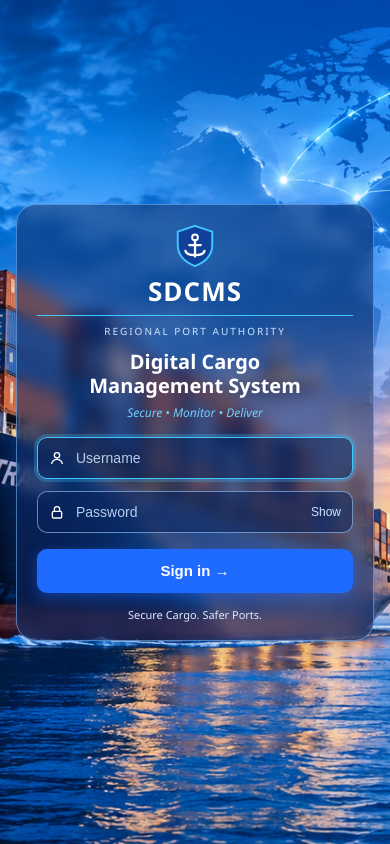
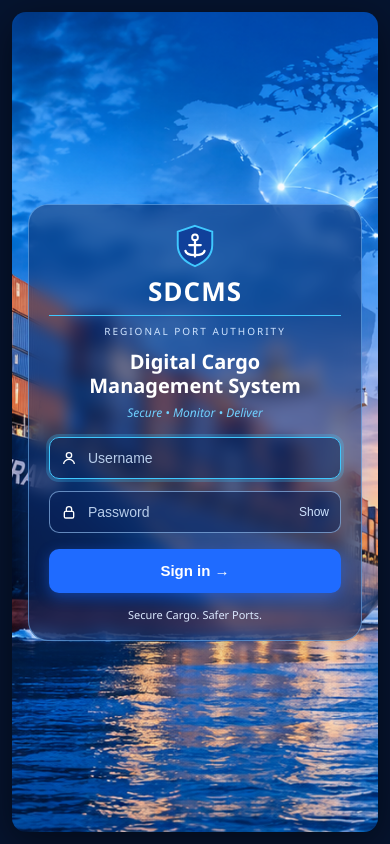
Before and after one commit to ashleyjacintq067-max/secure-digital-cargo-management, a Flask app: page /auth/login in a window 390 px wide. Run offline with Flask 3, Linux system fonts and the light colour scheme; some libraries are stand-ins or nearby versions.

Commit message:
Fit login page in a framed stage

```diff
--- a/templates/auth/login.html
+++ b/templates/auth/login.html
@@ -15,16 +15,33 @@ body:has(.sd-login) main{max-width:none;width:100%;margin:0;padding:0;min-height
     min-height:100vh;
     display:flex;
     align-items:center;
-    justify-content:flex-end;
-    padding:24px 6vw;
+    justify-content:center;
+    padding:12px;
     box-sizing:border-box;
-    background:#06142f url("{{ url_for('static', filename='css/images/login-bg.png') }}") center/cover no-repeat;
+    background:#06142f;
     font-family:"Segoe UI",Arial,sans-serif;
 }
 
+.sd-stage{
+    position:relative;
+    width:min(100%, calc((100vh - 24px) * 16 / 9), 1100px);
+    aspect-ratio:16 / 9;
+    border-radius:14px;
+    overflow:hidden;
+    background:#0b2a5b url("{{ url_for('static', filename='css/images/login-bg.png') }}") center/100% 100% no-repeat;
+    box-shadow:0 10px 40px rgba(0,0,0,.5);
+}
+
 .sd-card{
-    width:100%;
-    max-width:290px;
+    position:absolute;
+    right:4%;
+    top:50%;
+    transform:translateY(-50%);
+    width:30%;
+    min-width:250px;
+    max-width:300px;
+    max-height:96%;
+    overflow-y:auto;
     box-sizing:border-box;
     padding:18px 20px;
     border-radius:20px;
@@ -82,12 +99,28 @@ body:has(.sd-login) main{max-width:none;width:100%;margin:0;padding:0;min-height
 .sd-msg.success{background:rgba(34,197,94,.22);border-color:rgba(120,230,160,.6);color:#e1ffe9}
 
 @media (max-width:700px){
-    .sd-login{justify-content:center;padding:16px}
-    .sd-card{max-width:360px}
+    .sd-stage{
+        aspect-ratio:auto;
+        width:100%;
+        min-height:calc(100vh - 24px);
+        display:flex;
+        align-items:center;
+        justify-content:center;
+        background-size:cover;
+    }
+    .sd-card{
+        position:static;
+        transform:none;
+        width:100%;
+        min-width:0;
+        max-width:340px;
+        margin:16px;
+    }
 }
 </style>
 
 <div class="sd-login">
+  <div class="sd-stage">
     <div class="sd-card">
 
         <svg class="sd-logo" viewBox="0 0 48 48" aria-hidden="true">
@@ -137,6 +170,7 @@ body:has(.sd-login) main{max-width:none;width:100%;margin:0;padding:0;min-height
         <p class="sd-foot">Secure Cargo. Safer Ports.</p>
 
     </div>
+  </div>
 </div>
 
 <script>
```
